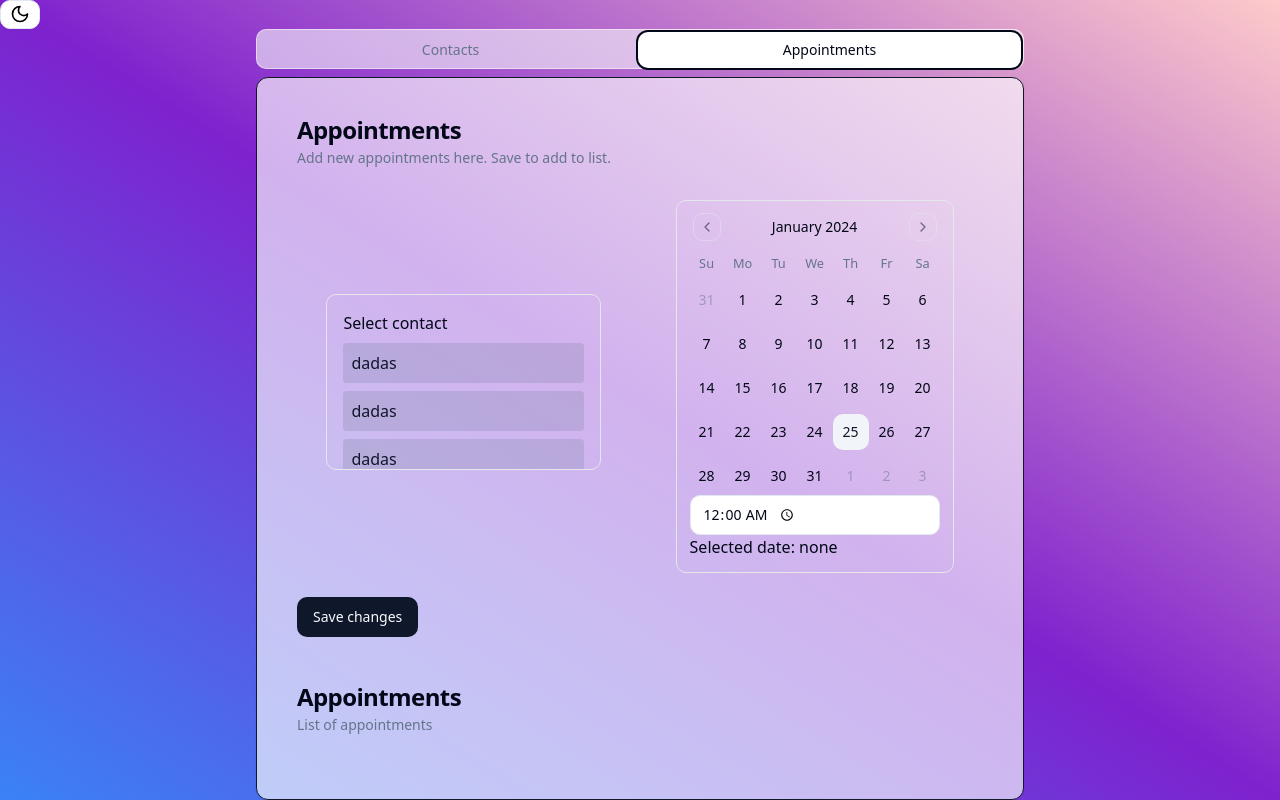
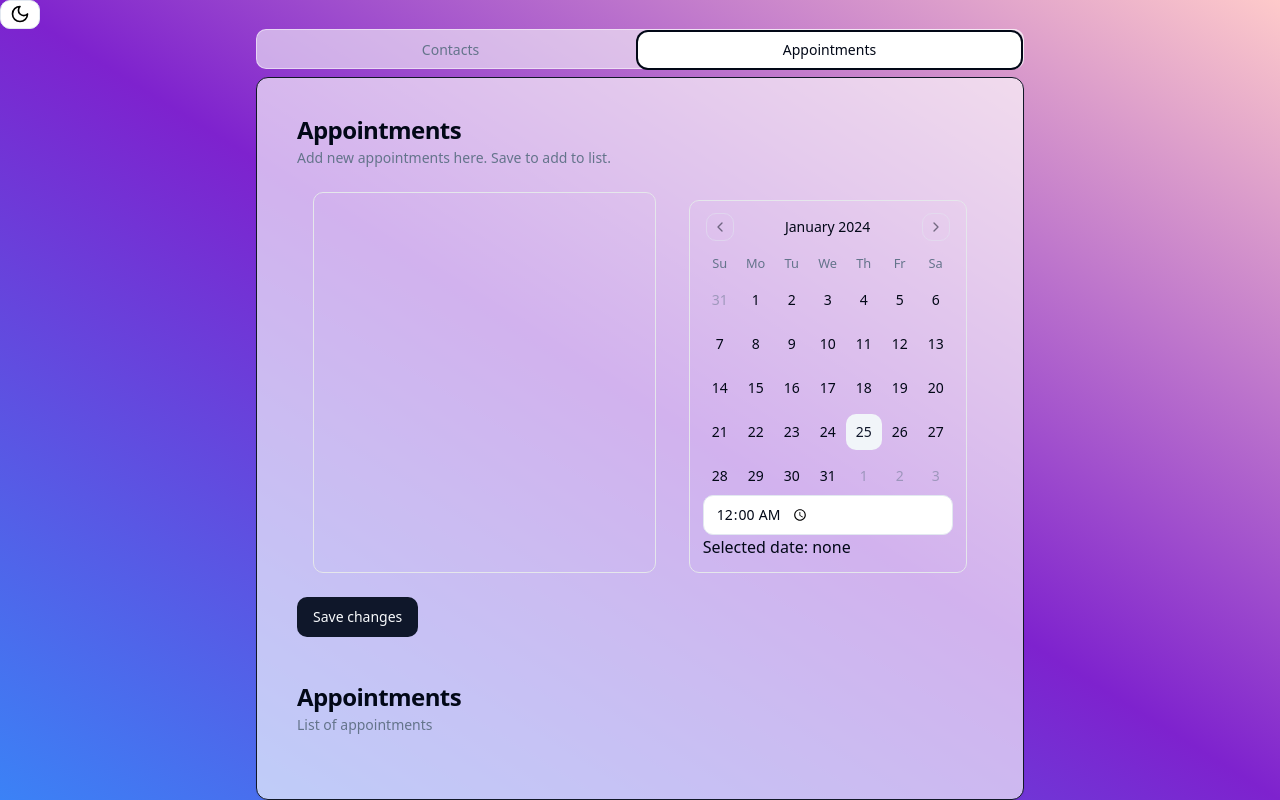
Before and after one commit to nixowl/appointment-plan, a React (Vite) app: page / in a window 1280 px wide. Both pictures are taken after a click on the tab "Appointments". Built offline with nearby package versions, Linux system fonts and the light colour scheme.

Commit message:
consume contacts context and render list of contacts

```diff
--- a/src/components/AppointmentsForm.tsx
+++ b/src/components/AppointmentsForm.tsx
@@ -9,14 +9,16 @@ import {
     CardTitle,
 } from './ui/card'
 import { Input } from './ui/input'
-import { ScrollArea } from '@/components/ui/scroll-area'
 import { Calendar } from '@/components/ui/calendar'
-import { useState } from 'react'
+import { useContext, useState } from 'react'
+import ContactsContext from './context/ContactsContext'
+import { ContactCard } from './ContactCard'
 
 export const AppointmentsForm = () => {
 
     const [selected, setSelected] = useState<Date>();
     const [timeValue, setTimeValue] = useState<string>('00:00')
+    const { contacts } = useContext(ContactsContext)
 
      const handleTimeChange: React.ChangeEventHandler<HTMLInputElement> = (
          e
@@ -66,27 +68,24 @@ export const AppointmentsForm = () => {
                     Add new appointments here. Save to add to list.
                 </CardDescription>
             </CardHeader>
-            <CardContent className="flex justify-around items-center gap-4 space-y-2 h-1/2">
-                <ScrollArea className="flex-1 h-44 rounded-md border max-w-[40%]">
-                    <div className="flex flex-col gap-2 p-4 h-[80%]">
-                        <p>Select contact</p>
-                        <a href="#" className="text-primary bg-muted-foreground/20 p-2 rounded">dadas</a>
-                        <a href="#" className="text-primary bg-muted-foreground/20 p-2 rounded">dadas</a>
-                        <a href="#" className="text-primary bg-muted-foreground/20 p-2 rounded">dadas</a>
-                        <a href="#" className="text-primary bg-muted-foreground/20 p-2 rounded">dadas</a>
-                        <a href="#" className="text-primary bg-muted-foreground/20 p-2 rounded">dadas</a>
-                        <a href="#" className="text-primary bg-muted-foreground/20 p-2 rounded">dadas</a>
-                        <a href="#" className="text-primary bg-muted-foreground/20 p-2 rounded">dadas</a>
-                        <a href="#" className="text-primary bg-muted-foreground/20 p-2 rounded">dadas</a>
-                        <a href="#" className="text-primary bg-muted-foreground/20 p-2 rounded">dadas</a>
-
+            <CardContent className="flex justify-evenly gap-4 space-y-2 h-1/2">
+                <div className="flex flex-col gap-4 w-1/2 items-stretch max-h-[30rem] overflow-y-scroll rounded-md border p-4">
+                    {contacts.map((contact, index) => (
+                        <ContactCard
+                            key={index}
+                            givenName={contact.givenName}
+                            familyName={contact.familyName}
+                            email={contact.email}
+                            phone={contact.phone}
+                        />
+                    ))}
                 </div>
-                </ScrollArea>
+                <div>
                     <Calendar
                         mode="single"
                         selected={selected}
                         onSelect={handleDaySelect}
-                    className=" rounded-md border"
+                        className="rounded-md border"
                         footer={
                             <>
                                 <Input
@@ -97,11 +96,14 @@ export const AppointmentsForm = () => {
                                 <p>
                                     {' '}
                                     Selected date:{' '}
-                                {selected ? selected.toLocaleString() : 'none'}
+                                    {selected
+                                        ? selected.toLocaleString()
+                                        : 'none'}
                                 </p>
                             </>
                         }
                     />
+                </div>
             </CardContent>
 
             <CardFooter>
```
Lines whose indentation alone changed are shown as unchanged.
